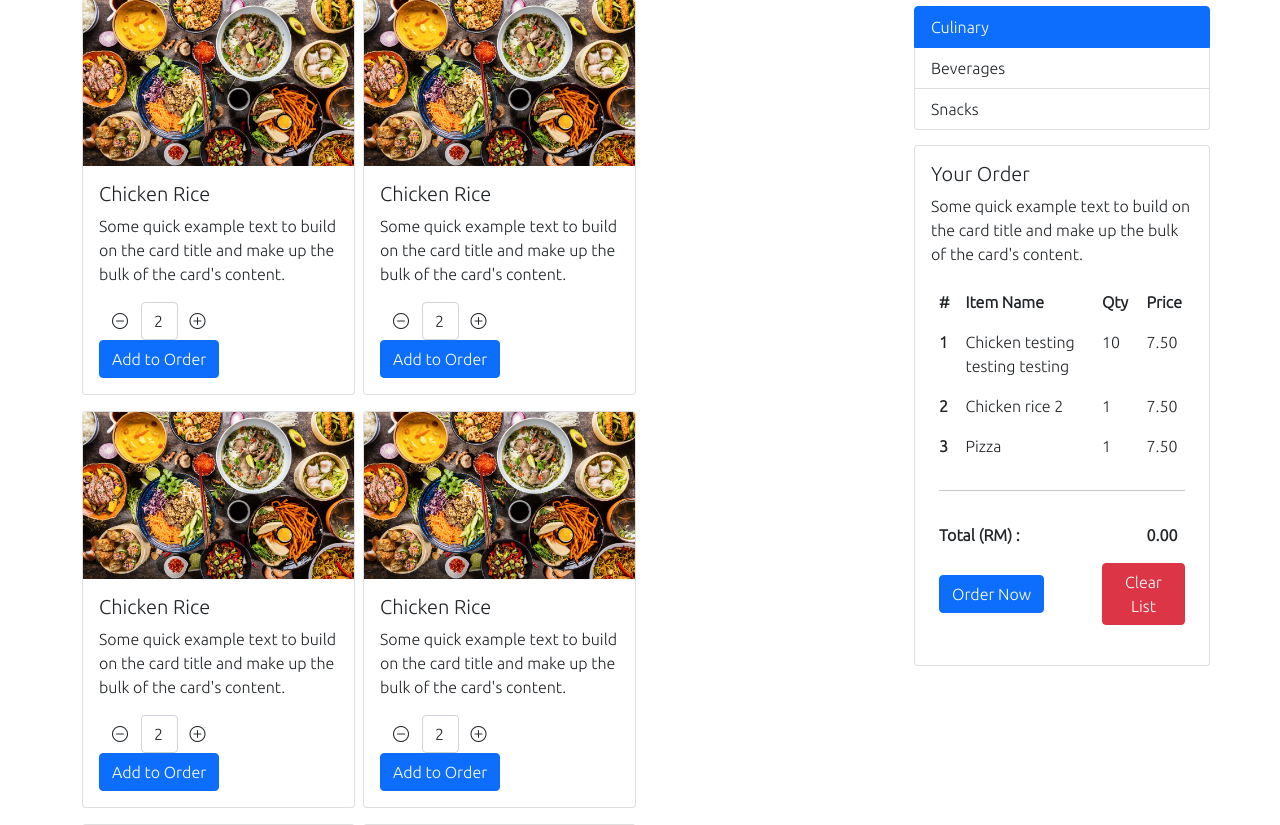
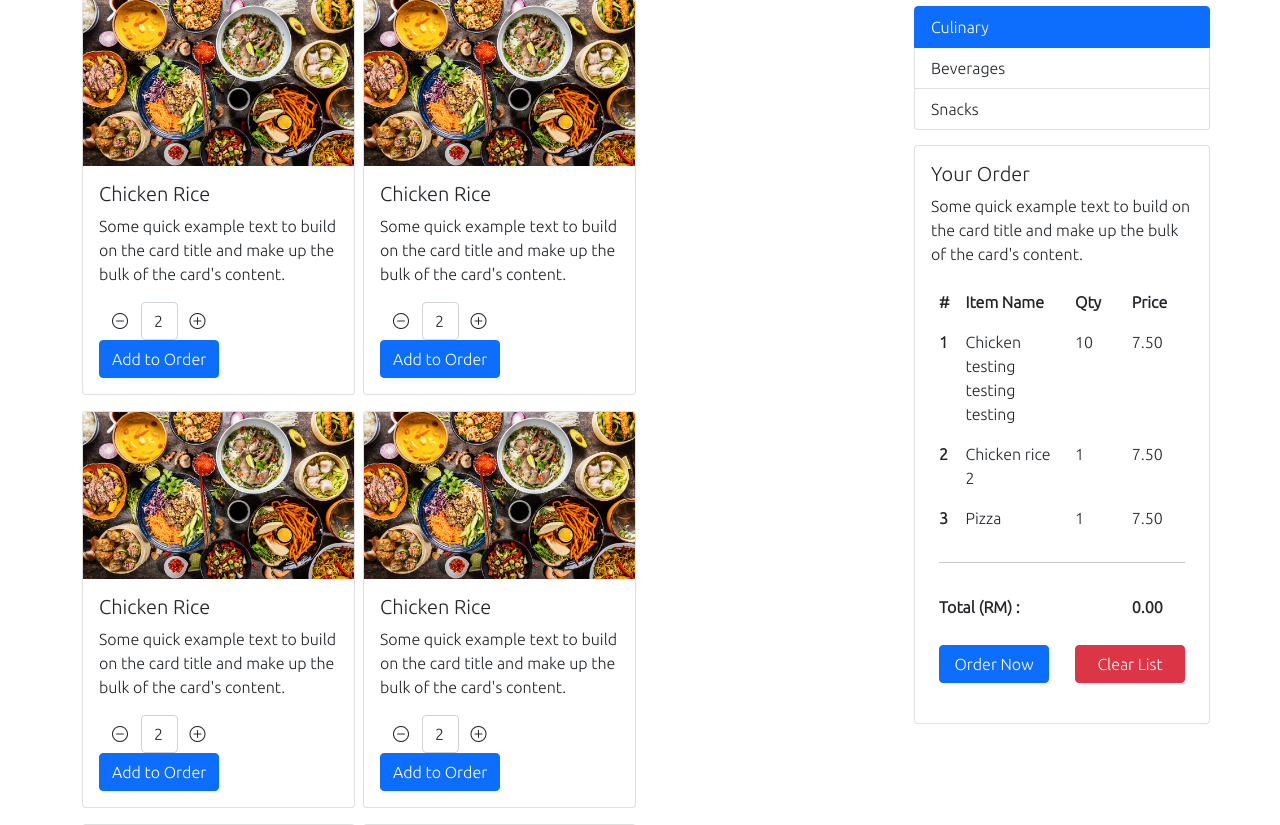
Before and after one commit to desmondweh29/Food-Ordering-System, a PHP site: page /Webtech/menu.html in a window 1280 px wide. Shown: the part 72-897 px from the top of the page. Run offline with PHP 8.4, Linux system fonts and the light colour scheme.

Commit message:
modifies the width of the button for a table in menu.html

```diff
--- a/styles/style.css
+++ b/styles/style.css
@@ -57,6 +57,11 @@
     width: 115px;
 }
 
+.order-btn1 {
+    margin-top: 10px;
+    width: 110px;
+}
+
 #right-order-btn {
     float: right;
 }
```
